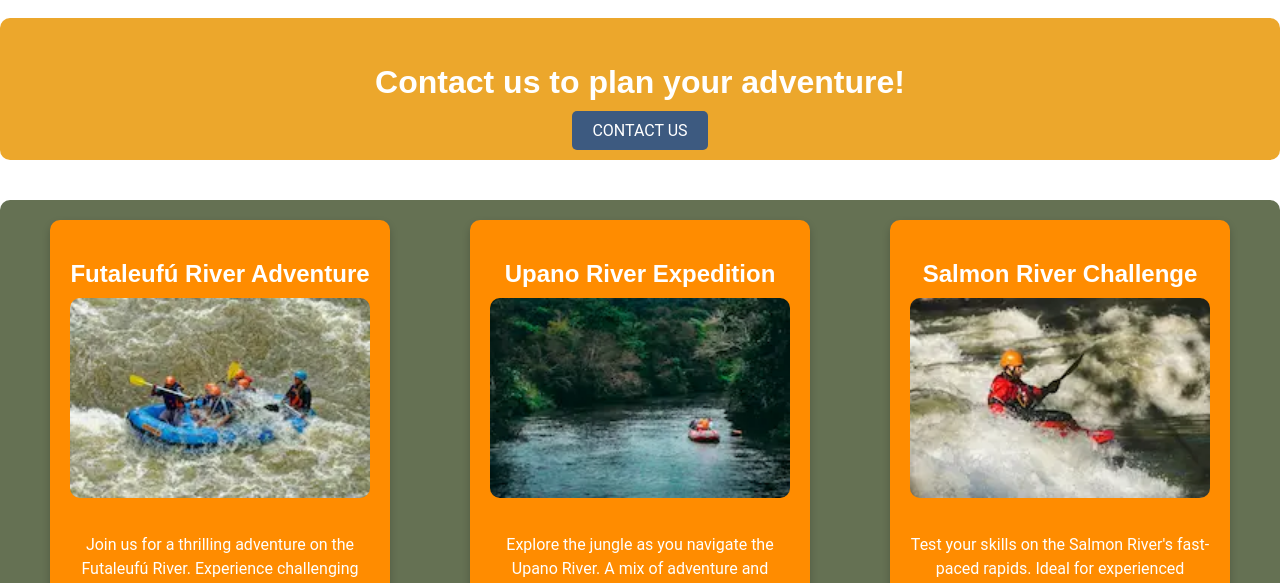
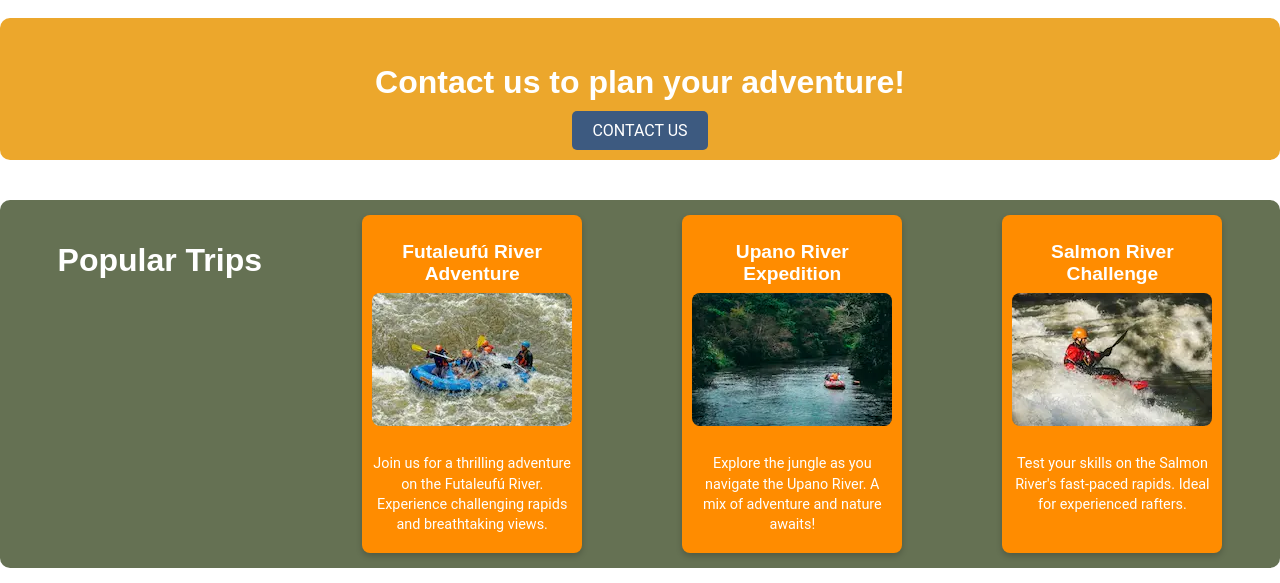
Before and after one commit to ariadna-png/wdd130, a plain HTML site: page wwr/trips.html in a window 1280 px wide. Shown: the part 172-755 px from the top of the page. Drawn offline with Linux system fonts and the light colour scheme.

Commit message:
change 2

```diff
--- a/wwr/styles/rafting.css
+++ b/wwr/styles/rafting.css
@@ -250,38 +250,38 @@ footer img {
     display: flex;
     justify-content: space-around;
     flex-wrap: wrap;
-    gap: 20px;
-    padding: 20px;
-    background-color: #657153; /* Color de fondo similar al de la sección "Why Choose Us" */
+    gap: 15px; /* Reduce el espacio entre las tarjetas */
+    padding: 15px; /* Reduce el espacio de relleno de la sección */
 }
 
 .trip {
     background-color: #ff8c00; /* Color de fondo naranja */
-    border-radius: 10px;
-    padding: 20px;
-    width: 300px;
-    box-shadow: 0 4px 8px rgba(0, 0, 0, 0.2);
+    border-radius: 8px; /* Bordes redondeados */
+    padding: 10px; /* Reduce el espacio interior */
+    width: 200px; /* Ancho reducido para un tamaño más pequeño */
+    box-shadow: 0 3px 6px rgba(0, 0, 0, 0.2); /* Sombra más ligera */
     text-align: center;
     color: #fff;
 }
 
 .trip img {
-    border-radius: 10px;
+    border-radius: 8px;
     max-width: 100%;
     height: auto;
-    margin-bottom: 15px;
+    margin-bottom: 10px; /* Reduce el espacio debajo de la imagen */
 }
 
 .trip h2 {
-    font-size: 1.5em;
-    margin-bottom: 10px;
+    font-size: 1.2em; /* Tamaño de fuente reducido */
+    margin-bottom: 8px; /* Espacio inferior reducido */
 }
 
 .trip p {
-    font-size: 1em;
-    margin-bottom: 10px;
-    line-height: 1.5;
+    font-size: 0.9em; /* Tamaño de fuente reducido */
+    margin-bottom: 8px;
+    line-height: 1.4; /* Espaciado de línea ligeramente ajustado */
 }
+
 
 .trip-summary {
     margin: 20px;
--- a/wwr/trips.html
+++ b/wwr/trips.html
@@ -24,6 +24,7 @@
             </section>
 
             <section class="trips-list">
+                <h2>Popular Trips</h2>
                 <article class="trip">
                     <h2>Futaleufú River Adventure</h2>
                     <img src="images/rafting1.webp" alt="Futaleufú River" width="300">
```
